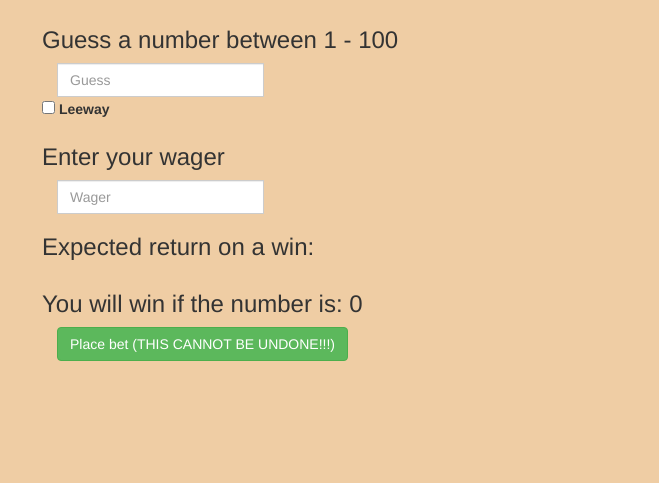
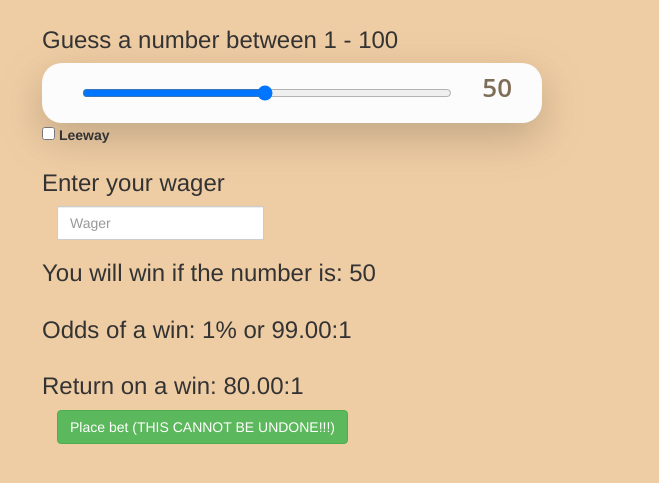
Before and after one commit to C-Swizzle/CS458FinalProject, a website built with webpack: page app/src/Web-GUI/index.html in a window 1280 px wide. Both pictures are taken after a click on the checkbox "Leeway". Shown: the part 63-546 px from the top of the page, without its empty margins (13-672 px from the left). Built offline with nearby package versions, Linux system fonts and the light colour scheme; what web3 would draw is missing.

Commit message:
added more GUI updates

```diff
--- a/app/src/Web-GUI/index.html
+++ b/app/src/Web-GUI/index.html
@@ -17,8 +17,11 @@
     <div class="container">
         <div class="row"><h1>Welcome to The Price Is Right dApp!</h1></div>
         <div class="row"><h3>Guess a number between 1 - 100</h3></div>
-        <div class="input-group">
-          <input type="text" class="form-control mb-2" placeholder="Guess" aria-label="Recipient's username" id="guess">
+        <div class="row" id="slider-row-1">
+          <div class="slider">
+            <input type="range" min="1" max="100" value="50" id="guess" oninput="rangeValue1.innerText = this.value">
+            <p id="rangeValue1">50</p>
+          </div>
         </div>
         <div class="row">
         <div class="form-check">
@@ -41,9 +44,11 @@
         <input type="text" class="form-control mb-2" placeholder="Wager" aria-label="Recipient's username">
 
     </div>
-    <div class="row"><h3 id="expected-return">Expected return on a win:</h3></div>
+
 
     <div class="row"><h3 id="win-msg">You will win if the number is<span id="win-con"> between</span>: <span id="num-range"></span></h3></div>
+    <div class="row"><h3 id="odds">Odds of a win: <span id="win-odds"></span></h3></div>
+    <div class="row"><h3 id="return">Return on a win: <span id="return-odds"></span></h3></div>
     <button type="button" class="btn btn-success mt-2" id="send-button">Place bet (THIS CANNOT BE UNDONE!!!)</button>
 </div>
 </body>
--- a/app/src/Web-GUI/script.js
+++ b/app/src/Web-GUI/script.js
@@ -7,6 +7,11 @@ $(document).on( 'click','#flexCheckChecked', function () {
 });
 
 $(document).on( 'change','#guess', function () {
+    updateWinningNumbers()
+});
+
+
+$(document).on( 'change','#rangeValue1', function () {
     updateWinningNumbers()
 });
 
@@ -33,8 +38,13 @@ function updateWinningNumbers(){
     }
     if($("#flexCheckChecked").is(":checked")){
     $("#num-range").text(`${min} - ${max}`)
+    $("#win-odds").text(`${leeway*2+1}% or ${((100-(leeway*2+1))/(leeway*2+1)).toFixed(2)}:1`);
+    $("#return-odds").text(`${(((100-(leeway*2+1))/(leeway*2+1)) - 0.05 * ((100-(leeway*2+1))/(leeway*2+1))).toFixed(2)}:1`)
+
     } else{
         $("#num-range").text(`${numGuess}`)
+        $("#win-odds").text("1% or 99.00:1");
+        $("#return-odds").text(`80.00:1`)
     }
 
 }
```
